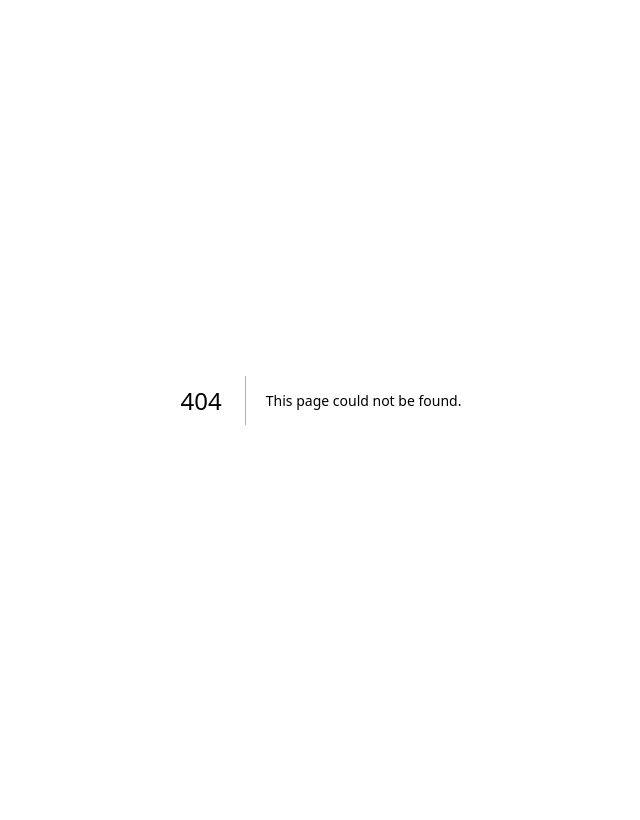
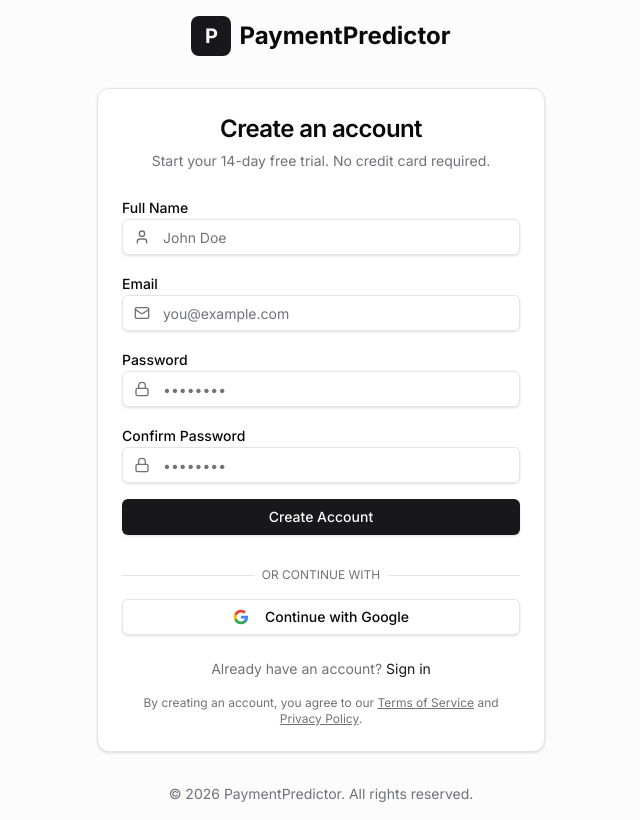
Before and after one commit to LarsCowe/payment-predictor, a Next.js app: page /register in a window 1280 px wide. Before the commit this address had no page. Shown: the whole page, without its empty margins (319-959 px from the left). Built offline with nearby package versions, Linux system fonts and the light colour scheme.

Commit message:
feat: add register page

```diff
--- /dev/null
+++ b/src/app/(auth)/register/page.tsx
@@ -0,0 +1,54 @@
+import type { Metadata } from "next";
+import Link from "next/link";
+import {
+  Card,
+  CardContent,
+  CardDescription,
+  CardFooter,
+  CardHeader,
+  CardTitle,
+} from "@/components/ui/card";
+import { RegisterForm } from "@/components/forms/register-form";
+
+export const metadata: Metadata = {
+  title: "Create Account",
+  description: "Create a new PaymentPredictor account",
+};
+
+/**
+ * Registration page
+ */
+export default function RegisterPage() {
+  return (
+    <Card>
+      <CardHeader className="text-center">
+        <CardTitle className="text-2xl">Create an account</CardTitle>
+        <CardDescription>
+          Start your 14-day free trial. No credit card required.
+        </CardDescription>
+      </CardHeader>
+      <CardContent>
+        <RegisterForm />
+      </CardContent>
+      <CardFooter className="flex flex-col gap-4 text-center text-sm">
+        <div className="text-muted-foreground">
+          Already have an account?{" "}
+          <Link href="/login" className="text-primary hover:underline">
+            Sign in
+          </Link>
+        </div>
+        <p className="text-xs text-muted-foreground">
+          By creating an account, you agree to our{" "}
+          <Link href="/terms" className="underline hover:text-foreground">
+            Terms of Service
+          </Link>{" "}
+          and{" "}
+          <Link href="/privacy" className="underline hover:text-foreground">
+            Privacy Policy
+          </Link>
+          .
+        </p>
+      </CardFooter>
+    </Card>
+  );
+}
```
